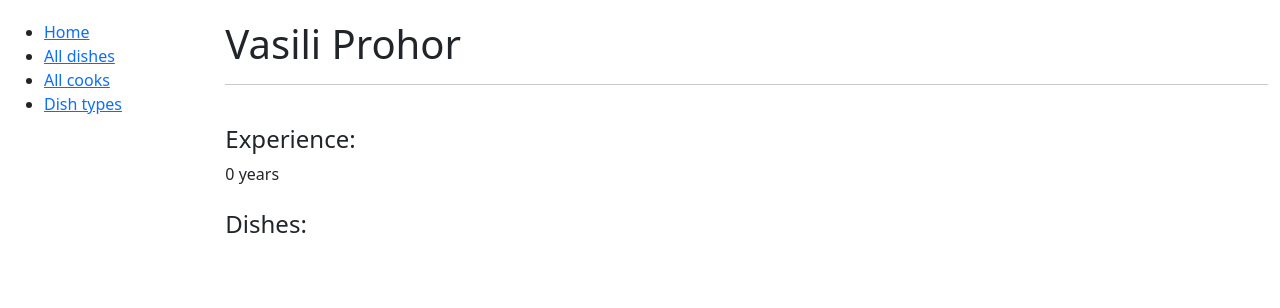
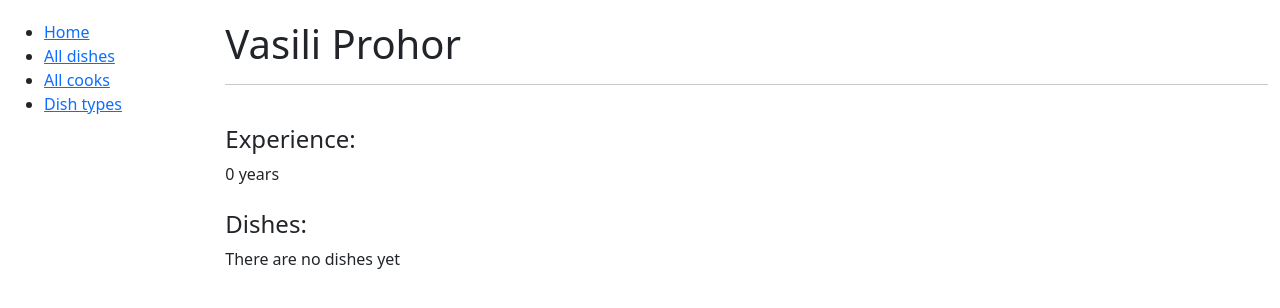
Before and after one commit to onyevyerov/restaurant-kitchen-service, a Django app: page /cooks/2/detail/ in a window 1280 px wide. Shown: the top 308 px of the page. Run offline with Django 4.2, Linux system fonts and the light colour scheme; data comes from the database, SQL or seed files in the repository.

Commit message:
Add if condition to <h4> block in cook_detail.html

```diff
--- a/templates/kitchen/cook_detail.html
+++ b/templates/kitchen/cook_detail.html
@@ -11,8 +11,12 @@
   <br>
 
   <h4>Dishes:</h4>
+  {% if cook.dishes.all %}
   {% for dish in cook.dishes.all %}
   <li>{{ dish }}</li>
+  {% endfor %}
 
-  {% endfor %}
+  {% else %}
+  There are no dishes yet
+  {% endif %}
 {% endblock %}
```
